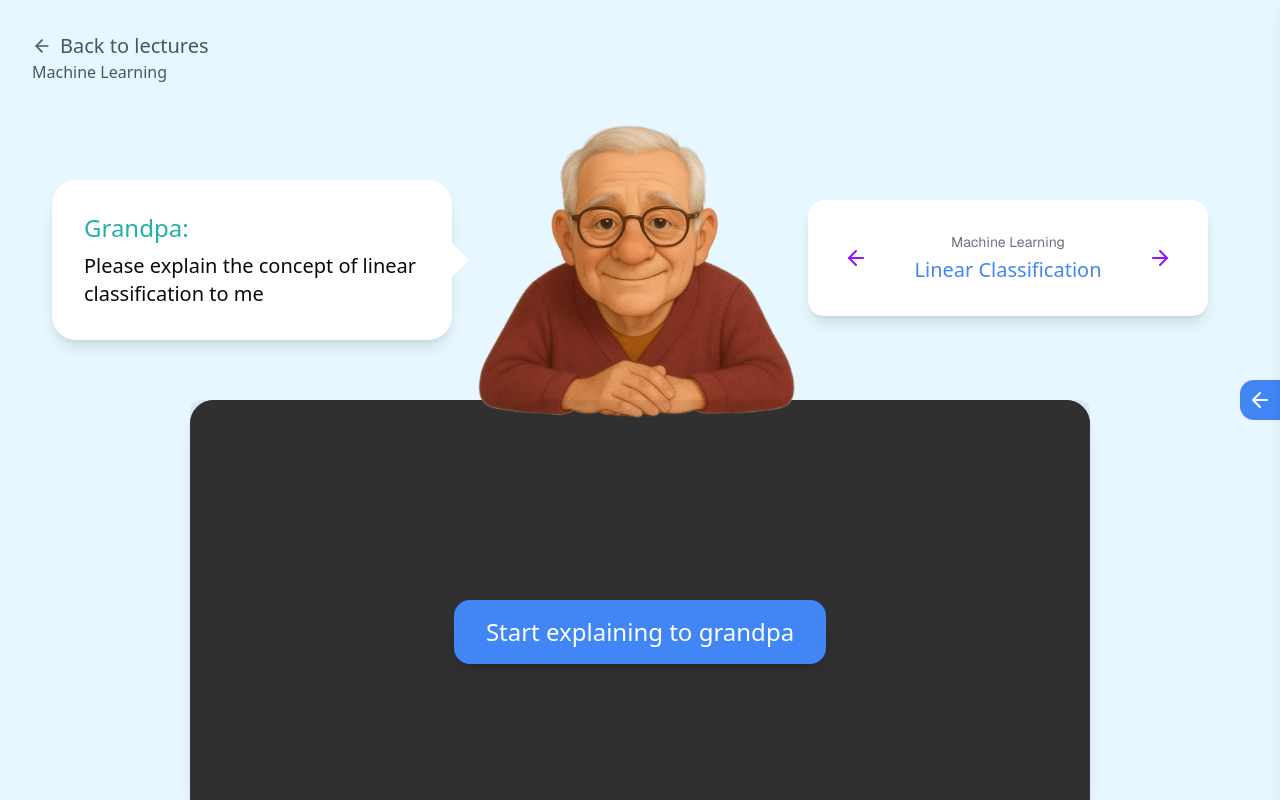
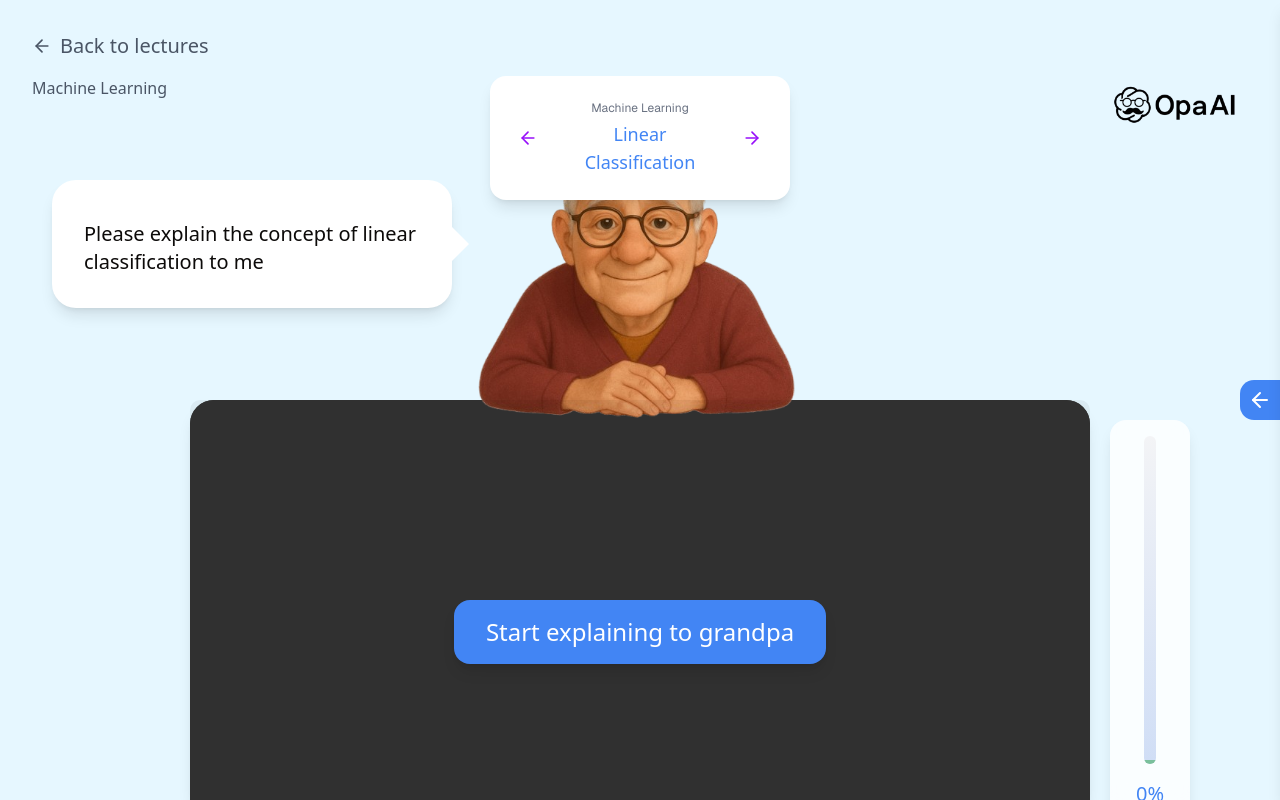
Before and after one commit to 1999Markus/Makeathon25, a Next.js app in the folder frontend/: page / in a window 1280 px wide. Both pictures are taken after a click on the button "Machine Learning". Built offline with nearby package versions, Linux system fonts and the light colour scheme.

Commit message:
Add logo, progress bar, change ordering

```diff
--- a/frontend/src/app/page.tsx
+++ b/frontend/src/app/page.tsx
@@ -87,6 +87,7 @@ export default function Home() {
   const [grandmaEmotion, setGrandmaEmotion] = useState<GrandmaEmotion>('happy');
   const [isConceptsPanelOpen, setIsConceptsPanelOpen] = useState(false);
   const [isDrawingEnabled, setIsDrawingEnabled] = useState(false);
+  const [taskProgress, setTaskProgress] = useState<number>(0);
 
   // Ref for the panel to handle click outside
   const conceptsPanelRef = useRef<HTMLDivElement>(null);
@@ -142,7 +143,18 @@ export default function Home() {
 
   if (appState === 'welcome') {
     return (
-      <div className="min-h-screen bg-[#e6f7ff] p-8 flex items-center justify-center">
+      <div className="min-h-screen bg-[#e6f7ff] p-8 flex items-center justify-center relative">
+        {/* Logo */}
+        <div className="absolute top-8 right-8 w-36 h-36">
+          <Image
+            src="/opa_ai_logo.png"
+            alt="OPA AI Logo"
+            fill
+            style={{ objectFit: 'contain' }}
+            priority
+          />
+        </div>
+
         <div className="max-w-6xl w-full flex items-center gap-8">
           {/* Left side with Grandpa */}
           <div className="w-[400px] h-[400px] relative flex-shrink-0">
@@ -161,7 +173,7 @@ export default function Home() {
             <div className="relative bg-white p-6 rounded-3xl shadow-lg">
               <div className="absolute left-0 top-1/2 -translate-x-4 -translate-y-1/2 w-8 h-8 bg-white transform rotate-45" />
               <p className="text-3xl font-handwriting relative z-10">
-                Welcome back my dear! Choose a lecture you want to explain to me.
+                Welcome back, my dear! Choose a lecture you want to explain to me.
               </p>
             </div>
 
@@ -177,7 +189,18 @@ export default function Home() {
 
   if (appState === 'drawing') {
     return (
-      <div className="h-screen bg-[#e6f7ff] flex overflow-hidden">
+      <div className="h-screen bg-[#e6f7ff] flex overflow-hidden relative">
+        {/* Logo */}
+        <div className="absolute top-8 right-8 w-36 h-36 z-50">
+          <Image
+            src="/opa_ai_logo.png"
+            alt="OPA AI Logo"
+            fill
+            style={{ objectFit: 'contain' }}
+            priority
+          />
+        </div>
+
         {/* Main Content */}
         <div className="flex-1 flex flex-col p-8">
           {/* Back Navigation */}
@@ -192,8 +215,8 @@ export default function Home() {
             Back to lectures
           </button>
 
-          {/* Header and New Overview Box Container */}
-          <div className="relative mb-4">
+          {/* Header and New Overview Box Container - Moved higher */}
+          <div className="relative mt-4">
             {/* Existing Header (Lecture Title) */}
             <div className="flex items-center justify-between">
               <div className="text-gray-600 font-handwriting">
@@ -201,18 +224,18 @@ export default function Home() {
               </div>
             </div>
 
-            {/* Concept Overview Box (Top Right) - With Navigation */}
-            <div className="absolute top-35 right-10 w-[400px] bg-white p-8 rounded-2xl shadow-lg flex items-center gap-4 z-20">
+            {/* Concept Overview Box (Top Middle) - With Navigation */}
+            <div className="absolute top-0 left-1/2 -translate-x-1/2 w-[300px] bg-white p-6 rounded-2xl shadow-lg flex items-center gap-4 z-20">
               <button
                 onClick={handlePreviousConcept}
                 disabled={!canNavigateConcepts}
                 className="p-1 text-purple-600 hover:text-purple-800 disabled:text-gray-300 disabled:cursor-not-allowed"
               >
-                <ArrowLeft className="w-6 h-6" />
+                <ArrowLeft className="w-5 h-5" />
               </button>
               <div className="text-center flex-1">
-                <div className="text-sm text-gray-500 font-sans mb-1">{selectedLecture?.title || "Lecture"}</div>
-                <div className="font-handwriting text-xl text-[#4285f4]">
+                <div className="text-xs text-gray-500 font-sans mb-1">{selectedLecture?.title || "Lecture"}</div>
+                <div className="font-handwriting text-lg text-[#4285f4]">
                   {selectedConcept?.title || "Concept"}
                 </div>
               </div>
@@ -221,7 +244,7 @@ export default function Home() {
                 disabled={!canNavigateConcepts}
                 className="p-1 text-purple-600 hover:text-purple-800 disabled:text-gray-300 disabled:cursor-not-allowed"
               >
-                <ArrowLeft className="w-6 h-6 rotate-180" />
+                <ArrowLeft className="w-5 h-5 rotate-180" />
               </button>
             </div>
           </div>
@@ -234,9 +257,6 @@ export default function Home() {
                 {/* Speech bubble tail pointing right */}
                 <div className="absolute left-full top-1/2 -translate-y-1/2 w-6 h-6 bg-white transform -translate-x-3 rotate-45" />
                 <div className="relative z-10">
-                  <p className="text-2xl font-handwriting text-[#20B2AA]">
-                    Grandpa:
-                  </p>
                   <p className="text-xl font-handwriting mt-2">
                     Please explain the concept of {selectedConcept?.title.toLowerCase() || 'this concept'} to me
                   </p>
@@ -263,7 +283,8 @@ export default function Home() {
               </div>
 
               {/* Drawing Canvas and Controls */}
-              <div className="w-[900px] mx-auto mt-[300px] relative">
+              <div className="w-[900px] mx-auto mt-[300px] relative flex items-center">
+                <div className="flex-1">
                   {!isDrawingEnabled && (
                     <div className="absolute inset-0 flex items-center justify-center bg-black/5 rounded-lg z-30">
                       <button
@@ -285,6 +306,29 @@ export default function Home() {
                       setAppState('welcome');
                     }}
                   />
+                </div>
+
+                {/* Progress Bar - Positioned between canvas and right edge */}
+                <div className="absolute right-[-100px] top-[20px] bottom-[20px] w-20 bg-white/80 backdrop-blur-sm shadow-lg flex flex-col items-center justify-center p-4 rounded-2xl">
+                  <div className="flex-1 w-3 bg-gray-100 rounded-full relative overflow-hidden">
+                    {/* Glow effect */}
+                    <div className="absolute inset-0 bg-gradient-to-t from-[#4285f4]/20 to-transparent" />
+                    {/* Progress bar */}
+                    <div
+                      className="absolute bottom-0 w-3 bg-gradient-to-t from-[#4285f4] to-[#34a853] rounded-full transition-all duration-500"
+                      style={{ height: `${taskProgress}%` }}
+                    />
+                    {/* Energy pulse effect */}
+                    <div
+                      className="absolute bottom-0 w-3 h-1 bg-[#34a853] animate-pulse"
+                      style={{ bottom: `${taskProgress}%` }}
+                    />
+                  </div>
+                  <div className="mt-4 text-center">
+                    <span className="text-xl font-handwriting text-[#4285f4]">{taskProgress}%</span>
+                    <p className="text-xs text-gray-500 mt-1 font-sans">complete</p>
+                  </div>
+                </div>
               </div>
             </div>
           </div>
```
Also changed, not shown: frontend/public/opa_ai_logo.png (added), 1 other file (tests, documents, lock files or other folders). Lines whose indentation alone changed are shown as unchanged.
